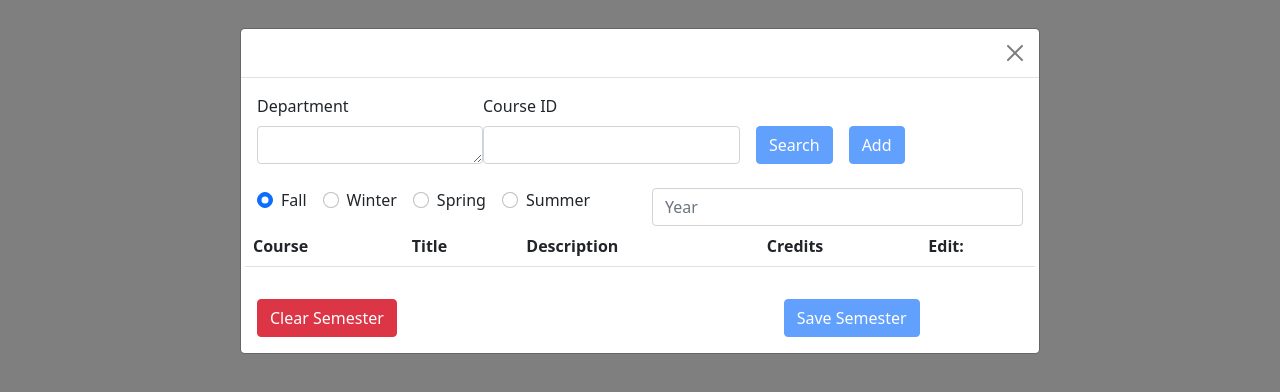
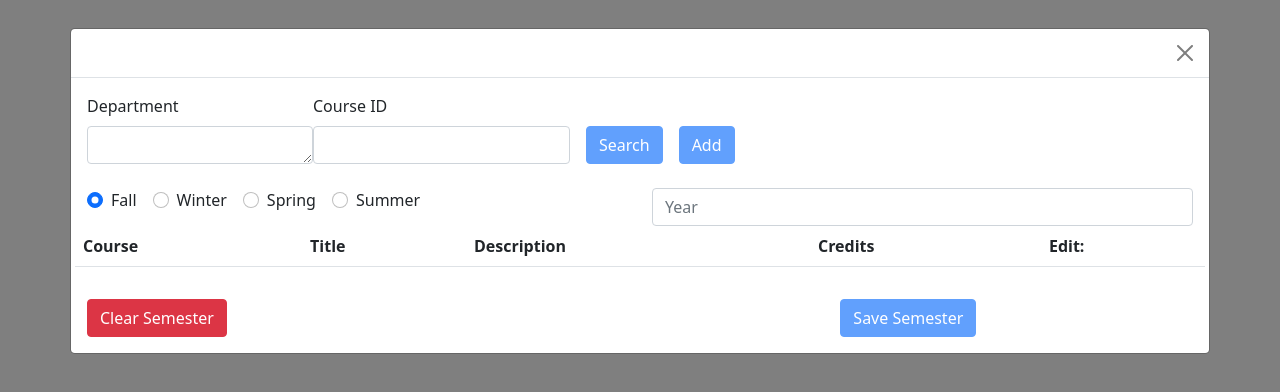
Before and after one commit to UD-CISC275-F21/ud-cis-scheduler-team-9, a React (Create React App) app: page / in a window 1280 px wide. Both pictures are taken after a click on the button "Add Semester". Shown: the top 392 px of the page. Built offline with nearby package versions, Linux system fonts and the light colour scheme.

Commit message:
added CardPool to modal

```diff
--- a/src/Components/AddSemesterModal.tsx
+++ b/src/Components/AddSemesterModal.tsx
@@ -1,11 +1,11 @@
 import React, { useState } from "react";
-import { Modal, Col, Row, ModalBody, Form, Button, FormCheck, FormControl, Card} from "react-bootstrap";
+import { Modal, Col, Row, ModalBody, Form, Button, FormCheck, FormControl} from "react-bootstrap";
 import { Season, Semester } from "../interface/semester";
 import { Course } from "../interface/course";
 import ModalHeader from "react-bootstrap/ModalHeader";
 import { SemesterTable } from "./SemesterTable";
-import { useDrag, useDrop } from "react-dnd";
 import { CourseCardDisplay } from "./CourseCardDisplay";
+import { CardPool } from "./CardPool";
 
 export function AddSemesterModal({ addSemester, checkSemester, setVisible, visible, catalog}:{
     addSemester: (s: Semester)=>void,
@@ -35,6 +35,8 @@ export function AddSemesterModal({ addSemester, checkSemester, setVisible, visib
 
     // course card states
     const [showCard, setShowCard] = useState<boolean>(false);
+
+    // add semester modal states
     const hide = ()=>setVisible(false);
 
     function validateForm(): boolean { // Makes sure that no text field is empty before submit
@@ -168,7 +170,7 @@ export function AddSemesterModal({ addSemester, checkSemester, setVisible, visib
             backdrop="static"
             keyboard={false}
             data-testid="add-semester-modal"
-            size="lg"
+            size="xl"
         >
             <ModalHeader closeButton onClick={clearData}></ModalHeader>
             <ModalBody>
@@ -222,7 +224,9 @@ export function AddSemesterModal({ addSemester, checkSemester, setVisible, visib
                         </Row>}
                     </Col>
                     <Col>
-
+                        {showCard && <Row>
+                            <CardPool {...showCard}></CardPool>
+                        </Row>}
                     </Col>
                 </Row>
                 <Row>
```
